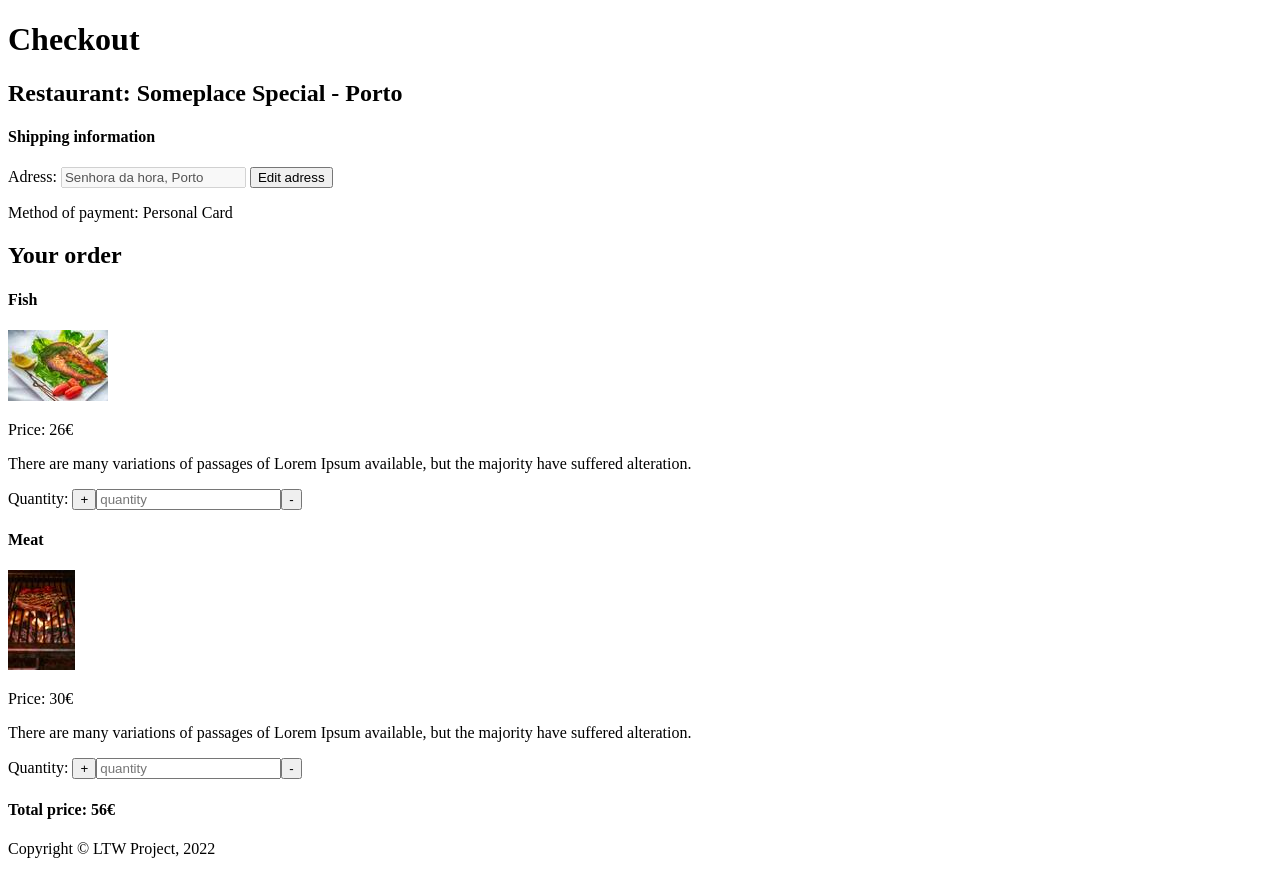
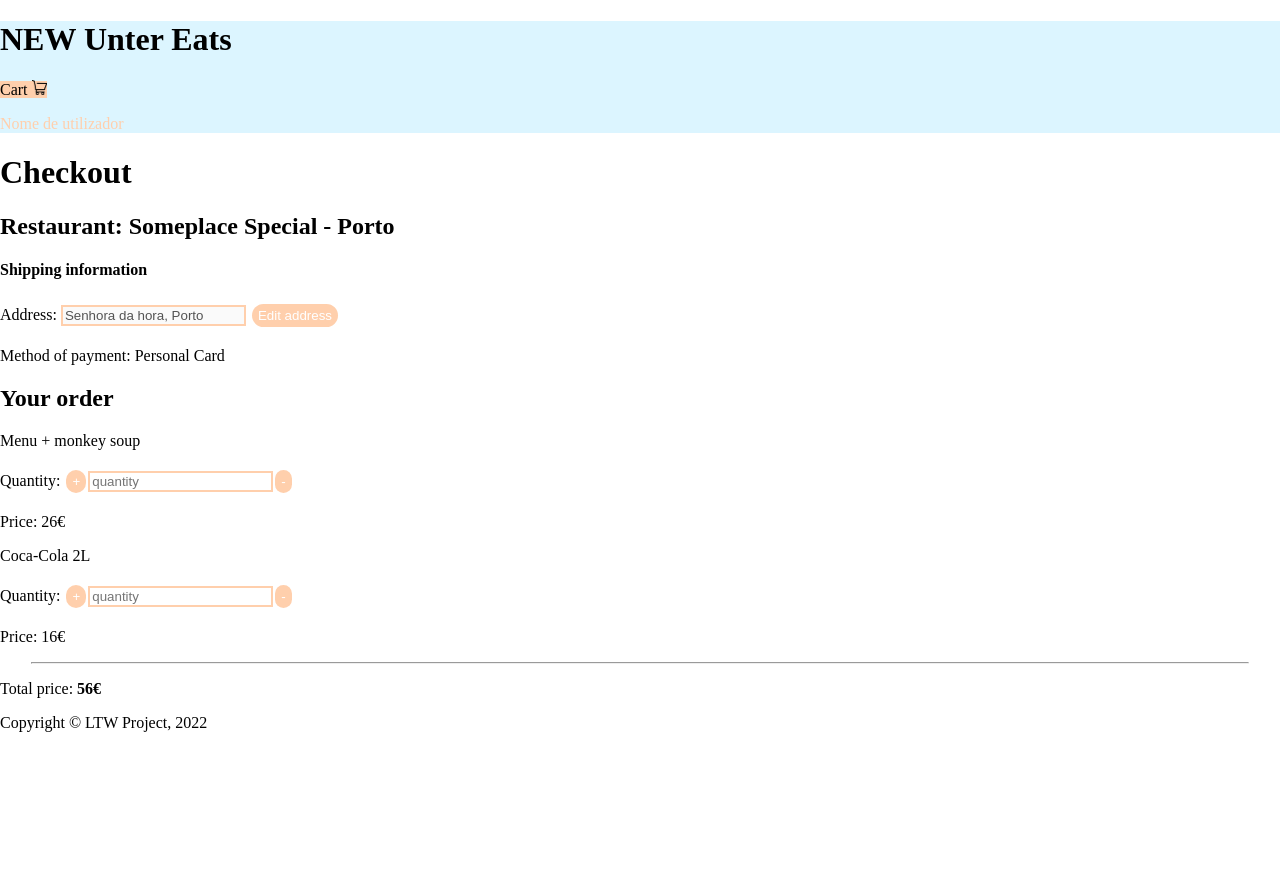
Before and after one commit to ICWeiner/FEUP-LTW, a PHP site: page /cart.php in a window 1280 px wide. After the commit the page ends 732 px from the top, so only its background shows below. Run offline with PHP 8.4, Linux system fonts and the light colour scheme.

Commit message:
first finished version of style.css, minor html changes and typos corrected

```diff
--- a/cart.php
+++ b/cart.php
@@ -2,9 +2,18 @@
     <html lang="en">
     <head>
         <meta charset="UTF-8">
-        <title>Cart</title>
+        <link rel="stylesheet" href="style.css">
+        <title>Brand Spanking NEW Unter Eats</title>
     </head>
 <body>
+
+    <header>
+            <h1>NEW Unter Eats</h1>
+            <a href="cart.php">Cart
+            <img src="./TestImages/cartIcon.png" alt="cart icon"></a>
+            <p>Nome de utilizador</p>
+    </header>
+
     <!--Assumindo que no cart só pode ter coisas de um restaurante-->
     <!--Depois põe-se lado a lado com css talvez-->
     <h1>Checkout</h1>
@@ -13,10 +22,10 @@
     <section class="shipping">
     <h4>Shipping information</h4>
     <div>
-        <label>Adress:
+        <label>Address:
                 <input type="text" name="name" value="Senhora da hora, Porto" required disabled>
         </label>
-                <button>Edit adress</button>
+                <button>Edit address</button>
 
     </div>
         <p>Method of payment: Personal Card </p>
@@ -26,25 +35,24 @@
     <section class="order">
     <h2>Your order</h2>
     <article>
-        <h4>Fish</h4>
-        <img src="testImages/fish.jpg" alt="foto do prato">
-        <p>Price: 26€</p>
-        <p>There are many variations of passages of Lorem Ipsum available, but the majority have suffered alteration.</p>
+        <p>Menu + monkey soup</p>
 
         <label>Quantity: </label>
         <button>+</button><input type="number" name="quantity" placeholder="quantity"><button>-</button>
 
+        <p>Price: 26€</p>
 
     </article>
     <article>
-        <h4>Meat</h4>
-        <img src="testImages/meat.jpg" alt="foto do prato">
-        <p>Price: 30€</p>
-        <p>There are many variations of passages of Lorem Ipsum available, but the majority have suffered alteration.</p>
+        <p>Coca-Cola 2L</p>
+
         <label>Quantity: </label>
-            <button>+</button><input type="number" name="quantity" placeholder="quantity"><button>-</button>
+        <button>+</button><input type="number" name="quantity" placeholder="quantity"><button>-</button>
+
+        <p>Price: 16€</p>
     </article>
-    <h4>Total price: 56€</h4>
+    <hr>
+    <p>Total price: <strong>56€</strong></p>
     </section>
 
     <footer>
--- a/restaurantPage.php
+++ b/restaurantPage.php
@@ -10,7 +10,7 @@
         <header>
             <h1>NEW Unter Eats</h1>
             <a href="cart.php">Cart
-            <img src="./userIcon.png" alt="cart icon"></a>
+            <img src="./TestImages/cartIcon.png" alt="cart icon"></a>
             <p>Nome de utilizador</p>
         </header>
 
--- a/style.css
+++ b/style.css
@@ -17,6 +17,35 @@ header > p{
 	color: #ffcfac;
 }
 
+header img{
+	height: 15px;
+	width: 15px;
+}
+
+button{
+	background-color: #ffcfac;
+	color: white;
+	cursor: pointer;
+	margin: 4px 2px;
+	padding: 4px 6px;
+	border: none;
+	border-radius: 12px;
+}
+
+hr{
+	width: 95%;
+}
+
+input{
+	border-color: #ffcfac ;
+	border-style: solid;
+}
+
+button > a{
+	color: white;
+	text-decoration: none;
+}
+
 .category article {
 	border-color:#ffcfac ;
 	border-style: solid;
@@ -25,3 +54,17 @@ header > p{
 	margin: 5px;
 	width: 6em;
 }
+
+.profile_navbar nav{
+	background-color: #ffcfac;
+}
+
+.profile_navbar a{
+	color: black;
+	text-decoration: none;
+}
+
+ul{
+	list-style-type: none;
+
+}
```
Also changed, not shown: profile.php (+29 -29 lines), TestImages/cartIcon.png (added).
